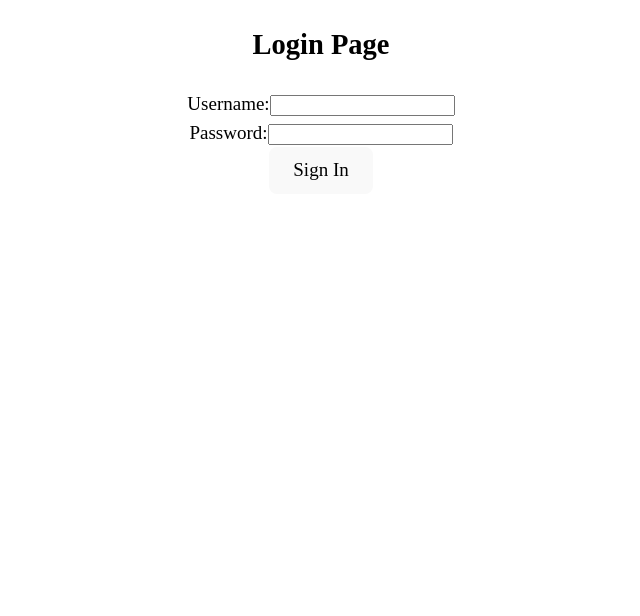
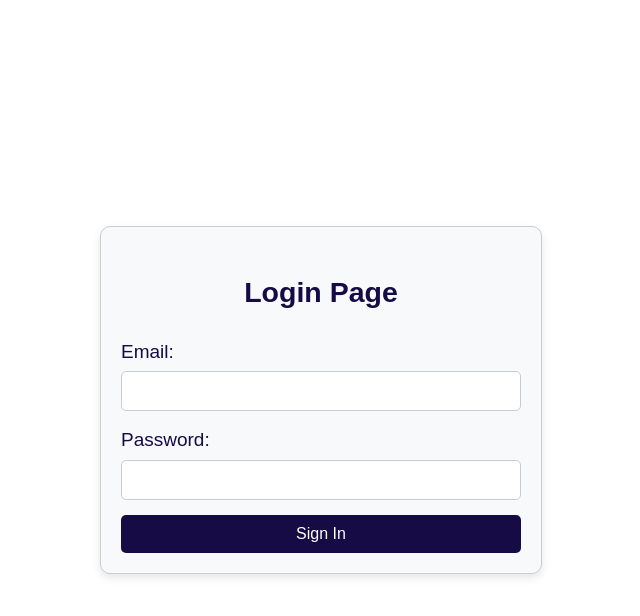
Before and after one commit to HragBankian/ConUHacks-IX, a React (Vite) app in the folder ConUHacks-IX/: page /login in a window 1280 px wide. Shown: the top 616 px of the page, without its empty margins (319-959 px from the left). Built offline with nearby package versions, Linux system fonts and the light colour scheme.

Commit message:
added login page

```diff
--- a/ConUHacks-IX/src/App.jsx
+++ b/ConUHacks-IX/src/App.jsx
@@ -8,6 +8,7 @@ import RRSP from './RRSP';
 import TFSA from './TFSA';
 import FHSA from './FHSA';
 import UnregisteredAcc from './UnregisteredAcc';
+import Form from './Form';
 
 const App = () => {
     return (
@@ -20,6 +21,7 @@ const App = () => {
                 <Route path="/tfsa" element={<TFSA />} />
                 <Route path="/fhsa" element={<FHSA />} />
                 <Route path="/unregistered" element={<UnregisteredAcc />} />
+                <Route path="/form" element={<Form />} />
             </Routes>
         </Router>
     );
--- /dev/null
+++ b/ConUHacks-IX/src/Form.jsx
@@ -0,0 +1,83 @@
+import React, { useState } from 'react';
+import { useNavigate } from 'react-router-dom';
+
+const Form = () => {
+    const [formData, setFormData] = useState({
+        email: '',
+        password: '',
+        first_name: '',
+        last_name: '',
+        date_of_birth: '',
+        annual_income: '',
+        net_worth: '',
+        chequing_balance: '',
+        savings_balance: '',
+        monthly_expense: '',
+        is_home_owner: false,
+        occupation: 'Employed',
+        is_student: false,
+        savings_goal: '',
+        investment_risk_profile: 'Low',
+        debt_amount: '',
+        credit_score: '',
+        has_credit_card: false,
+    });
+
+    const handleChange = (e) => {
+        const { name, value, type, checked } = e.target;
+        setFormData({
+            ...formData,
+            [name]: type === 'checkbox' ? checked : value,
+        });
+    };
+
+    const handleSubmit = (e) => {
+        e.preventDefault();
+        console.log(formData);
+    };
+
+    return (
+        <form onSubmit={handleSubmit}>
+            <input type="email" name="email" value={formData.email} onChange={handleChange} required />
+            <input type="password" name="password" value={formData.password} onChange={handleChange} required />
+            <input type="text" name="first_name" value={formData.first_name} onChange={handleChange} required />
+            <input type="text" name="last_name" value={formData.last_name} onChange={handleChange} required />
+            <input type="date" name="date_of_birth" value={formData.date_of_birth} onChange={handleChange} required />
+            <input type="number" step="0.01" name="annual_income" value={formData.annual_income} onChange={handleChange} />
+            <input type="number" step="0.01" name="net_worth" value={formData.net_worth} onChange={handleChange} />
+            <input type="number" step="0.01" name="chequing_balance" value={formData.chequing_balance} onChange={handleChange} />
+            <input type="number" step="0.01" name="savings_balance" value={formData.savings_balance} onChange={handleChange} />
+            <input type="number" step="0.01" name="monthly_expense" value={formData.monthly_expense} onChange={handleChange} />
+            <label>
+                Home Owner:
+                <input type="checkbox" name="is_home_owner" checked={formData.is_home_owner} onChange={handleChange} />
+            </label>
+            <select name="occupation" value={formData.occupation} onChange={handleChange} required>
+                <option value="Employed">Employed</option>
+                <option value="Self-Employed">Self-Employed</option>
+                <option value="Unemployed">Unemployed</option>
+                <option value="Retired">Retired</option>
+                <option value="Other">Other</option>
+            </select>
+            <label>
+                Student:
+                <input type="checkbox" name="is_student" checked={formData.is_student} onChange={handleChange} required />
+            </label>
+            <input type="number" step="0.01" name="savings_goal" value={formData.savings_goal} onChange={handleChange} />
+            <select name="investment_risk_profile" value={formData.investment_risk_profile} onChange={handleChange} required>
+                <option value="Low">Low</option>
+                <option value="Medium">Medium</option>
+                <option value="High">High</option>
+            </select>
+            <input type="number" step="0.01" name="debt_amount" value={formData.debt_amount} onChange={handleChange} />
+            <input type="number" name="credit_score" value={formData.credit_score} onChange={handleChange} />
+            <label>
+                Has Credit Card:
+                <input type="checkbox" name="has_credit_card" checked={formData.has_credit_card} onChange={handleChange} required />
+            </label>
+            <button type="submit">Submit</button>
+        </form>
+    );
+};
+
+export default Form;
--- a/ConUHacks-IX/src/HomePage.jsx
+++ b/ConUHacks-IX/src/HomePage.jsx
@@ -55,6 +55,10 @@ const HomePage = () => {
         navigate('/unregistered');
     };
 
+    const handleGetStartedClick = () => {
+        navigate('/form');
+    };
+
     return (
         <>
             <header>
@@ -87,7 +91,7 @@ const HomePage = () => {
                             }}>
                                 Safeguard what matters most <br />and build your wealth with<br /> tailored guidance.
                             </p>
-                            <button className='getStarted' onClick={handleSignInClick}>Get Started</button>
+                            <button className='getStarted' onClick={handleGetStartedClick}>Get Started</button>
                         </div>
                     </h1>
                     <h2>Welcome to SunLife Financial Advisor AI Tool</h2>
--- a/ConUHacks-IX/src/Login.css
+++ b/ConUHacks-IX/src/Login.css
@@ -0,0 +1,83 @@
+/* Ensure only the Login page is affected by the centering layout */
+.login-page {
+    height: 100vh; /* Full viewport height */
+    width: 100%;   /* Full width */
+    display: flex; /* Use flexbox to center content */
+    justify-content: center; /* Center content horizontally */
+    align-items: center; /* Center content vertically */
+    background-color: white;
+    font-family: Arial, sans-serif;
+}
+
+/* The container for the form content (it will be centered) */
+.container {
+    width: 100%; /* Make the container responsive */
+    max-width: 400px; /* Set max-width for better readability */
+    padding: 20px;
+    border: 1px solid #ccc;
+    border-radius: 10px;
+    box-shadow: 0 4px 8px rgba(0, 0, 0, 0.1);
+    background-color: #f8f9fa;
+    text-align: center;
+    display: flex;
+    flex-direction: column;
+    justify-content: center; /* Center content vertically inside container */
+}
+
+/* Style for the heading */
+h2 {
+    color: #160b45;
+}
+
+/* Form styling */
+form {
+    display: flex;
+    flex-direction: column;
+    align-items: center;
+    width: 100%; /* Ensure the form takes up the full width of the container */
+}
+
+/* Form divs to handle spacing */
+form div {
+    margin-bottom: 15px;
+    width: 100%;
+}
+
+/* Label styling */
+label {
+    margin-bottom: 5px;
+    color: #160b45;
+    display: block;
+    text-align: left;
+}
+
+/* Input field styling */
+input {
+    width: 100%; /* Make sure the input takes up full container width */
+    padding: 10px;
+    border: 1px solid #ccc;
+    border-radius: 5px;
+    font-size: 16px;
+    background-color: white;
+    box-sizing: border-box; /* Ensure padding/border doesn't affect width */
+    color: black
+}
+
+/* Button styling */
+.signin {
+    width: 100%; /* Make button fill the container width */
+    padding: 10px;
+    background-color: #160b45;
+    color: white;
+    border: none;
+    border-radius: 5px;
+    font-size: 16px;
+    cursor: pointer;
+    transition: background-color 0.3s, color 0.3s;
+}
+
+/* Button hover effect */
+.signin:hover {
+    background-color: #f8f9fa;
+    color: #160b45;
+}
--- a/ConUHacks-IX/src/Login.jsx
+++ b/ConUHacks-IX/src/Login.jsx
@@ -1,21 +1,32 @@
 import React from 'react';
 import { useNavigate } from 'react-router-dom';
+import './Login.css';
 
 const Login = () => {
+    const navigate = useNavigate();
+
+    const handleSubmit = (event) => {
+        event.preventDefault();
+        // Add your authentication logic here
+        navigate('/');
+    };
+
     return (
+        <div className="login-page"> {/* Wrapper that applies centering only to Login */}
+            <div className="container">
+                <h2>Login Page</h2>
+                <form onSubmit={handleSubmit}>
                     <div>
-            <h2>Login Page</h2>
-            <form>
-                <div>
-                    <label htmlFor="username">Username:</label>
-                    <input type="text" id="username" name="username" />
+                        <label htmlFor='email'>Email:</label>
+                        <input type="email" id="email" name="email" required />
                     </div>
                     <div>
                         <label htmlFor="password">Password:</label>
-                    <input type="password" id="password" name="password" />
+                        <input type="password" id="password" name="password" required />
                     </div>
-                <button type="submit">Sign In</button>
+                    <button className='signin' type="submit">Sign In</button>
                 </form>
+            </div>
         </div>
     );
 };
```
Lines whose indentation alone changed are shown as unchanged.
